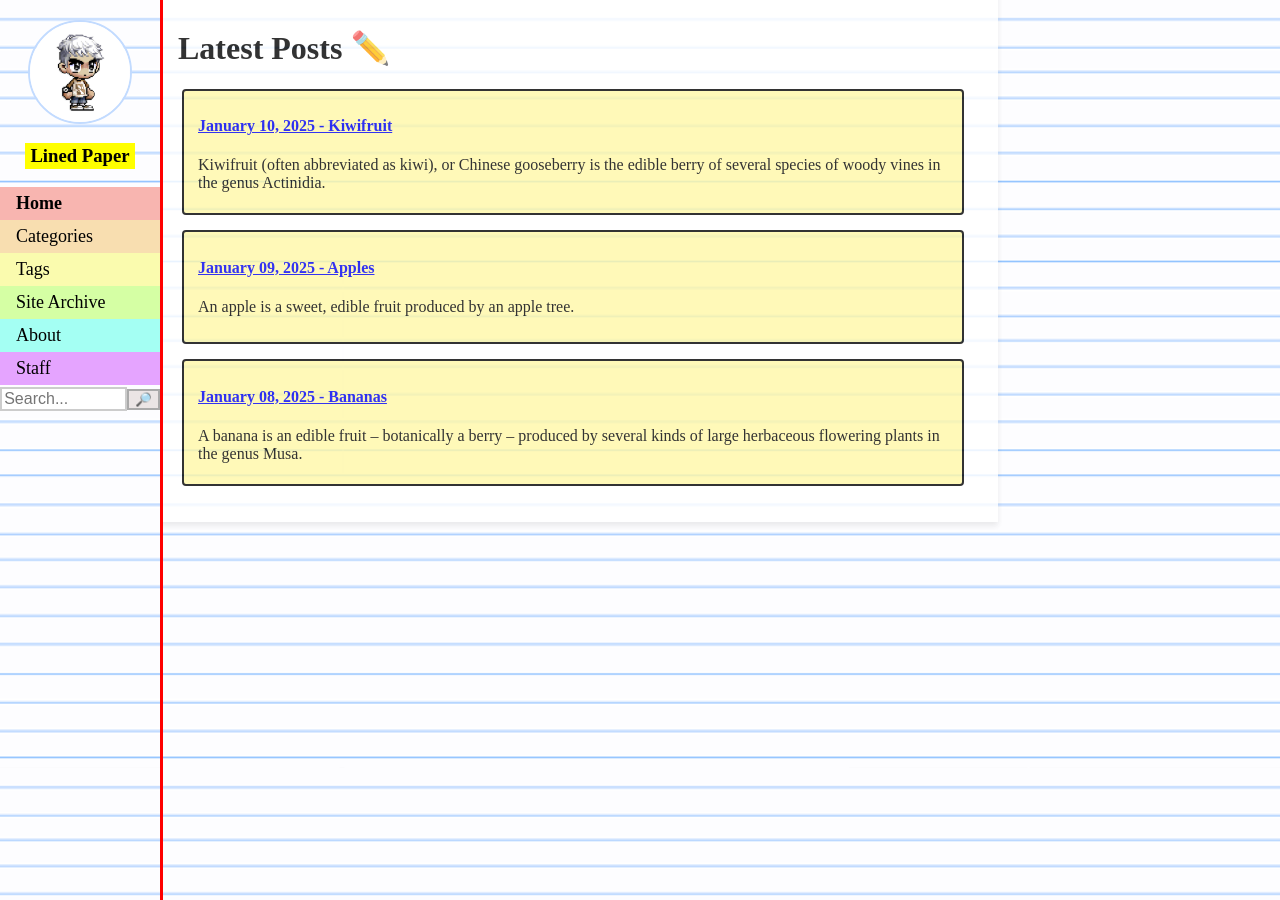
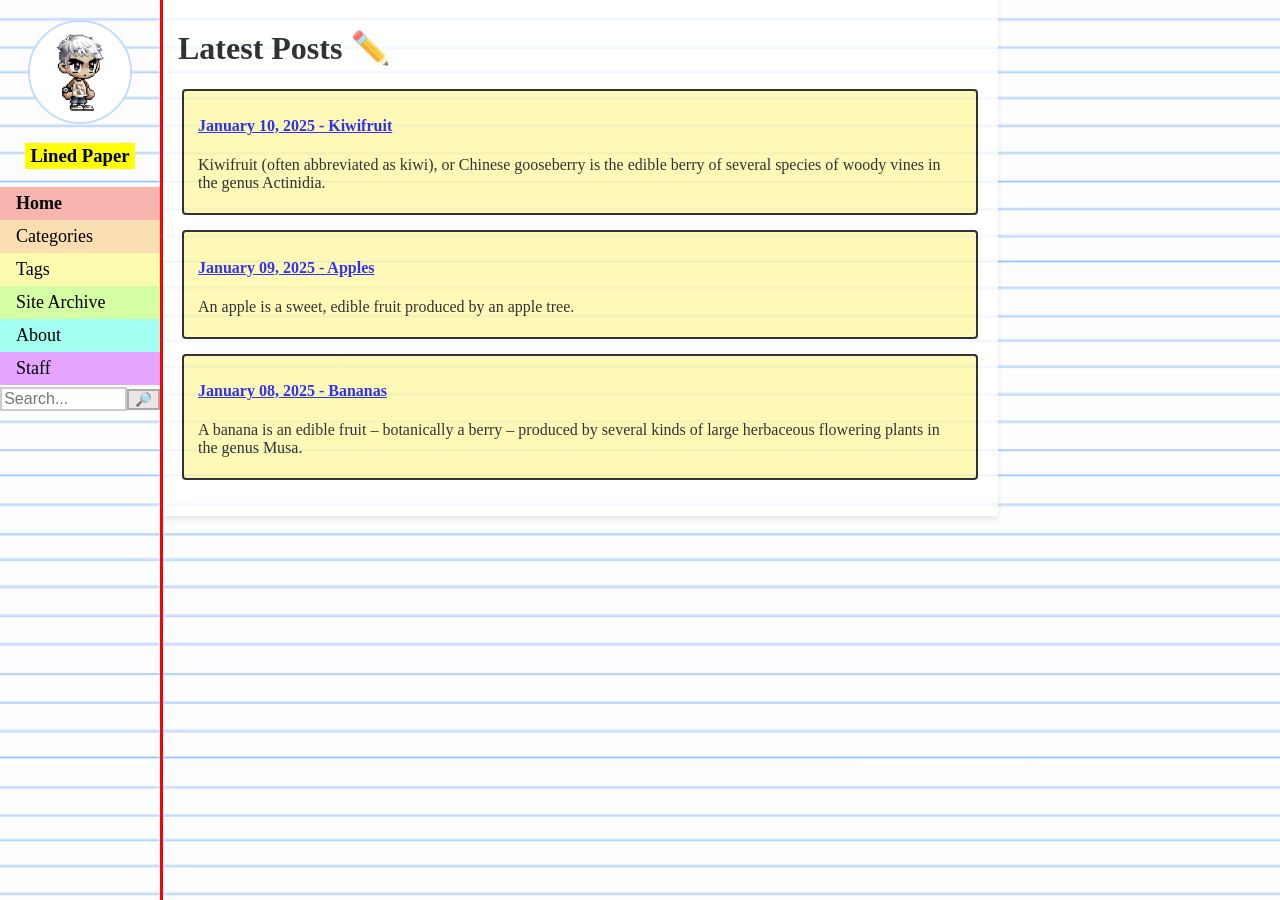
Before and after one commit to iangge/lined-paper, a Jekyll site: the page built from index.html, in a window 1280 px wide. Built offline with Jekyll 4.4.1, drawn with Linux system fonts in a browser that asks for light colours; the list of posts is cut into pages by our own code.

Commit message:
Editing .container

```diff
--- a/assets/css/styles.scss
+++ b/assets/css/styles.scss
@@ -125,30 +125,53 @@
     opacity: 0.8;
   }
 
-  /* Container for displaying posts */
+  // /* Container for displaying posts */
+  // .container, #search-results li {
+  //   /* Flex box lay out */
+  //   display: flex;
+  //   flex-direction: column;
+  //   align-items: flex-start;
+
+  //   /* Sizing */
+  //   max-width: 750px;
+  //   min-height: 100px;
+
+  //   /* Spacing */
+  //   padding: 5px 14px;
+  //   margin-left: -36px;
+  //   margin-bottom: 15px;
+
+  //   /* List style */
+  //   list-style-type: none; /* Removes bullet points */
+
+  //   /* Borders and appearance */
+  //   border-radius: 4px;
+  //   border: 2px solid #000;
+  //   background-color: #FFF8A7;
+  // }
+
   .container, #search-results li {
-    /* Flex box lay out */
     display: flex;
     flex-direction: column;
-    align-items: flex-start;
+    align-items: stretch;
 
-    /* Sizing */
-    max-width: 750px;
+    list-style-type: none; /* Removes bullet points */
+
     min-height: 100px;
-
-    /* Spacing */
     padding: 5px 14px;
     margin-left: -36px;
     margin-bottom: 15px;
 
-    /* List style */
-    list-style-type: none; /* Removes bullet points */
-
-    /* Borders and appearance */
+    box-sizing: border-box;
     border-radius: 4px;
     border: 2px solid #000;
     background-color: #FFF8A7;
   }
+
+  .container li {
+    flex-grow: 1;
+  }
+
 
     /* Style individual search result items */
     #search-results li a {
@@ -160,6 +183,9 @@
       margin: 0 0 20px 0; /* Keep only bottom margin */
       padding: 0; /* Remove padding, if any */
     }
+
+
+// For mobile
 
     @media only screen and (max-width: 600px) {
       .container {
```
Also changed, not shown: 6 other files.
